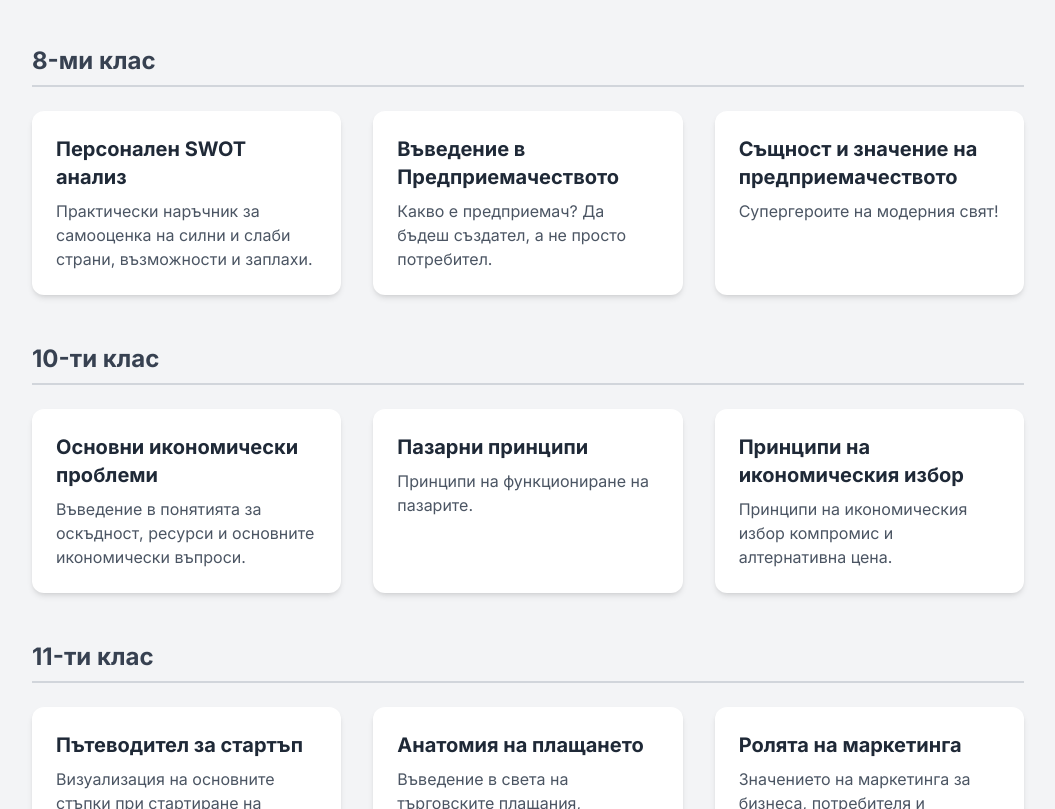
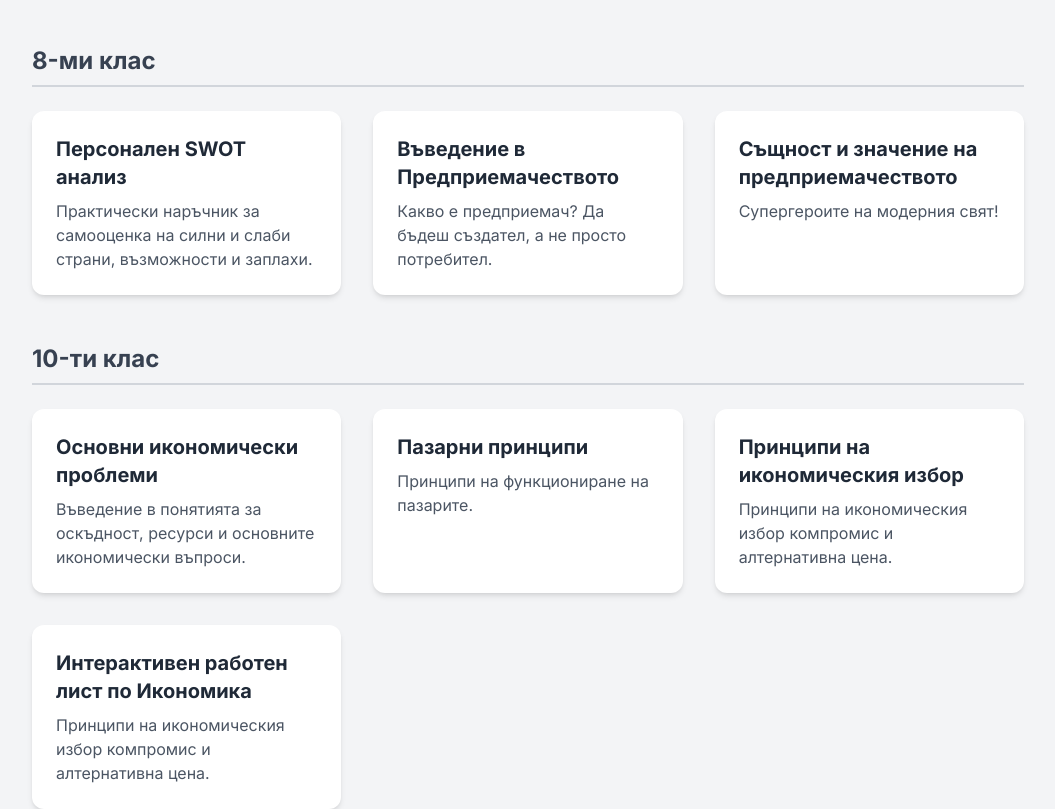
Before and after one commit to jorrog/ikonomika, a plain HTML site: page index.html in a window 1280 px wide. Shown: the part 143-952 px from the top of the page, without its empty margins (112-1167 px from the left). Drawn offline with nearby package versions, Linux system fonts and the light colour scheme.

Commit message:
Update index.html

```diff
--- a/index.html
+++ b/index.html
@@ -88,6 +88,15 @@
                         <div class="flex-grow">
                             <a href="./10-Б-Икономика-Принципи%20на%20икономическия%20избор%20компромис%20и%20алтернативна%20цена.html">
                                 <h3 class="text-xl font-bold text-gray-800 mb-2 hover:text-blue-600 transition-colors">Принципи на икономическия избор</h3>
+                            </a>
+                            <p class="text-gray-600">Принципи на икономическия избор компромис и алтернативна цена.</p>
+                        </div>
+                    </div>
+
+                    <div class="lesson-card bg-white p-6 rounded-xl shadow-md flex flex-col">
+                        <div class="flex-grow">
+                            <a href="./10-А-Адатиран%20урок.html">
+                                <h3 class="text-xl font-bold text-gray-800 mb-2 hover:text-blue-600 transition-colors">Интерактивен работен лист по Икономика</h3>
                             </a>
                             <p class="text-gray-600">Принципи на икономическия избор компромис и алтернативна цена.</p>
                         </div>
```
